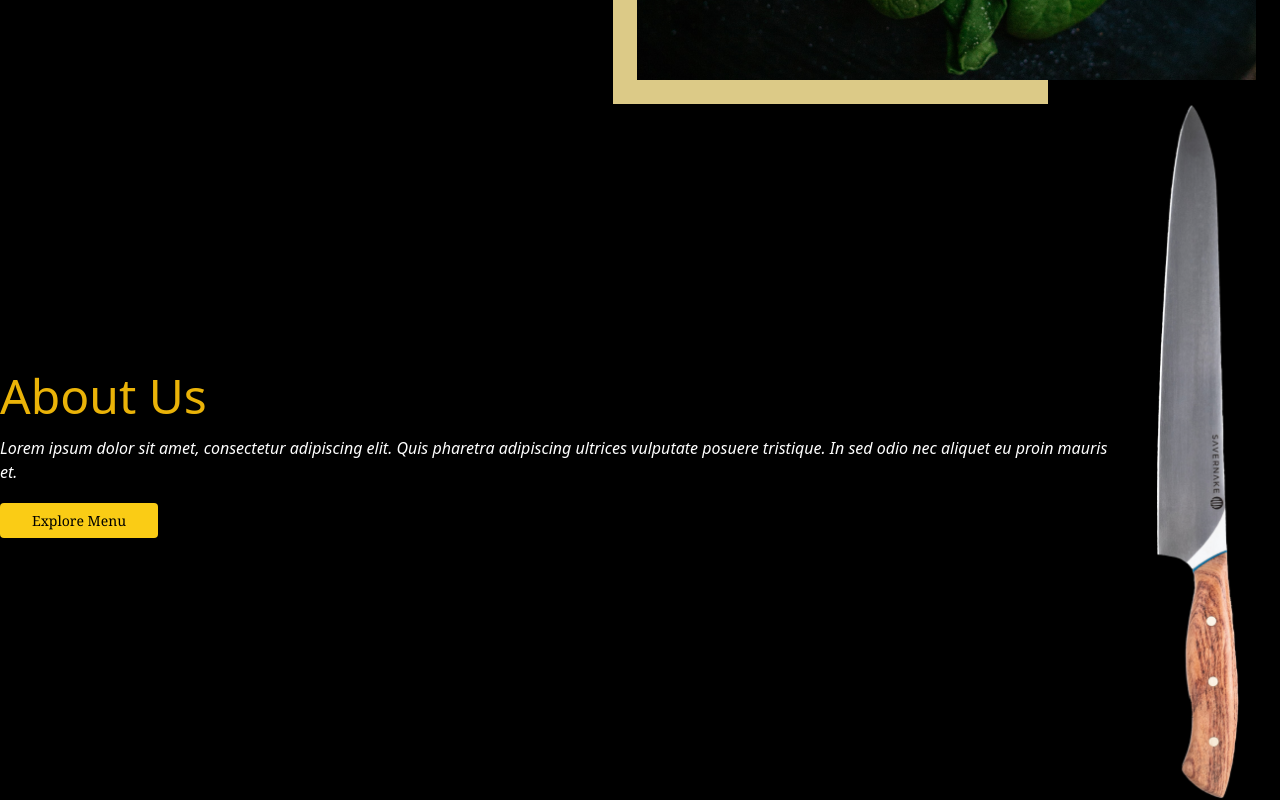
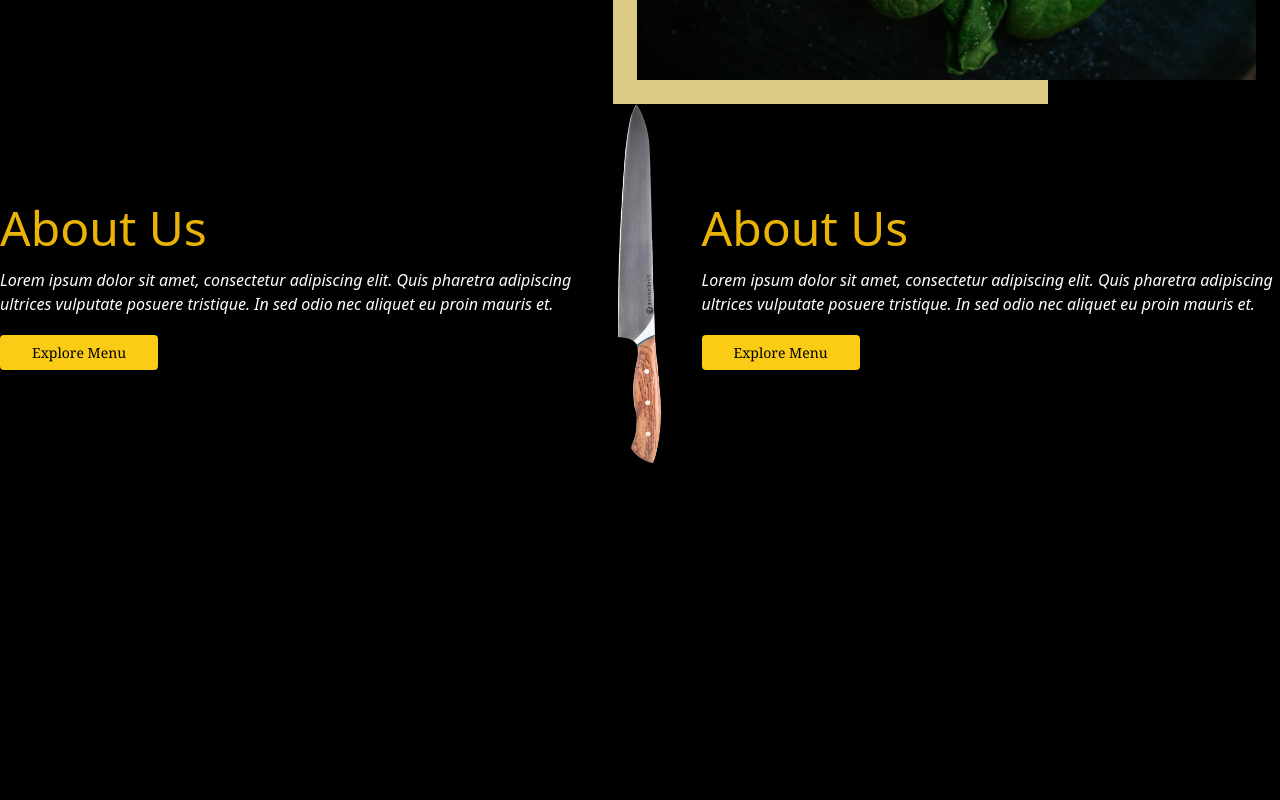
Before and after one commit to jasmina001/AuroTaste, a website: page public/index.html in a window 1280 px wide. Shown: the part 742-1542 px from the top of the page. After the commit the page ends 1206 px from the top, so only its background shows below. Drawn offline with Linux system fonts and the light colour scheme.

Commit message:
add new section

```diff
--- a/public/index.html
+++ b/public/index.html
@@ -99,7 +99,18 @@
             <img src="/assets/savernake-knives-f4jl2ezowuM-unsplash 2.png">
         </div>
         <div>
-
+            <h1 class="text-yellow-500  text-5xl mb-4">
+                About Us
+            </h1>
+            <i class="text-white">Lorem ipsum dolor sit amet, consectetur adipiscing elit. Quis pharetra adipiscing
+                ultrices vulputate
+                posuere tristique. In sed odio nec aliquet eu proin mauris et.</i>
+            <br>
+            <div>.</div>
+            <a href="#"
+                class="px-8 py-2 text-sm font-serif text-black bg-yellow-400 rounded hover:bg-yellow-200 mt-10">Explore
+                Menu</a>
+        </div>
     </section>
 
 <div>
```
